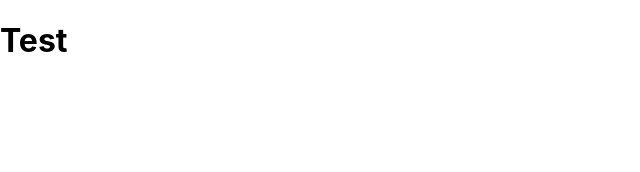
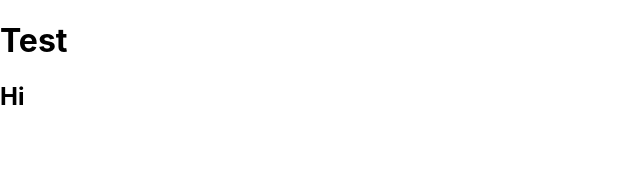
Before and after one commit to J-Rozas/E-Commerce-Lab-React, a React (Create React App) app: page / in a window 1280 px wide. Shown: the top 172 px of the page, without its empty margins (0-640 px from the left). Built offline with nearby package versions, Linux system fonts and the light colour scheme.

Commit message:
Add container for items

```diff
--- a/src/App.js
+++ b/src/App.js
@@ -1,9 +1,12 @@
-
 import './App.css';
+import ItemsContainer from './containers/ItemsContainer';
 
 function App() {
   return (
-    <h1>Test</h1>
+    <>
+      <h1>Test</h1>
+      <ItemsContainer></ItemsContainer>
+    </>
   );
 }
 
--- /dev/null
+++ b/src/containers/ItemsContainer.js
@@ -0,0 +1,11 @@
+import React, {useState, useEffect} from "react";
+
+const ItemsContainer = () => {
+  return (
+    <>
+      <h2>Hi</h2>
+    </>
+  )
+}
+
+export default ItemsContainer
```
